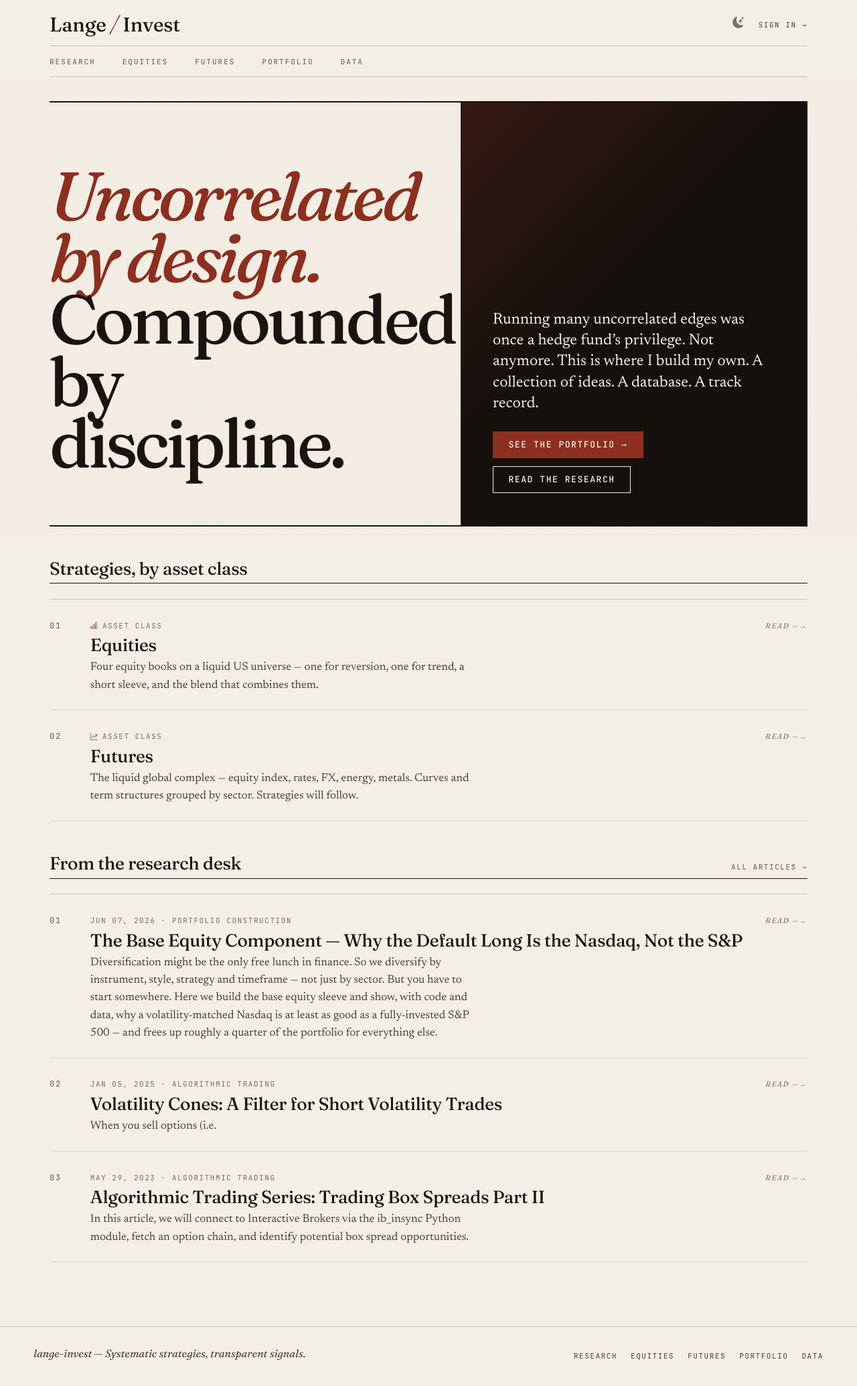
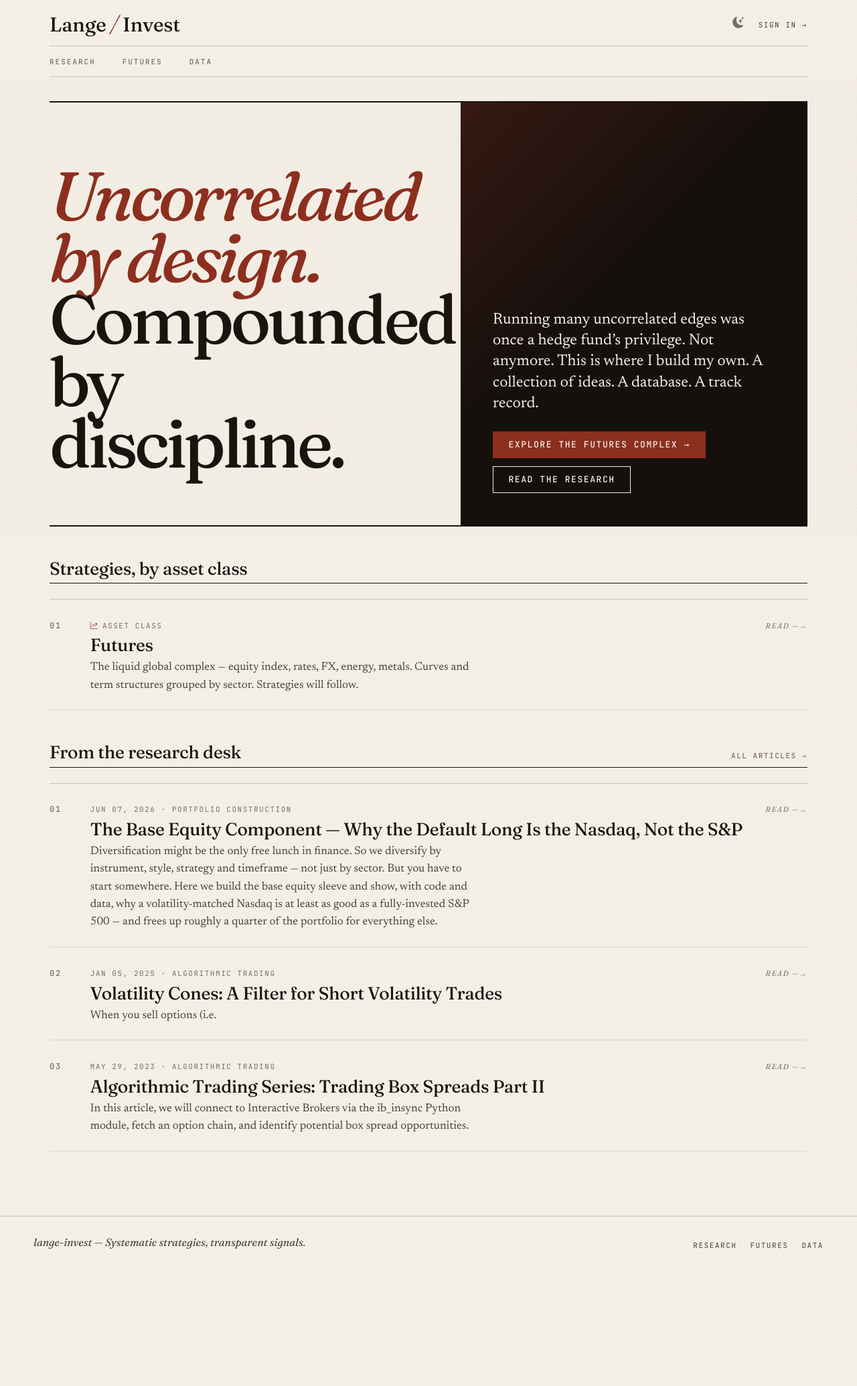
Before and after one commit to lowQuant/lange-invest, a FastAPI app: page / in a window 1280 px wide. Shown: the whole page at 67% size. After the commit the page ends 1864 px from the top, so only its background shows below. Run offline with FastAPI, Linux system fonts and the light colour scheme.

Commit message:
Hide Equities and Portfolio from non-admin viewers
Both surfaces are still placeholders, so they shouldn't be visible to
visitors on the public deploy. Gated by user.is_admin:

- Topbar + footer nav drop the Equities and Portfolio links for everyone
  but admins; non-admins see Research / Futures / Data.
- Home page filters the Equities entry out of the "Strategies, by asset
  class" grid for non-admins.
- The hero CTA switches from "See the portfolio" to "Explore the futures
  complex" for non-admins (admins keep the portfolio CTA).
- sitemap.xml no longer lists /equities, /portfolio, or their variants —
  only / , /articles , /futures and the article slugs are indexed.

Routes themselves are unchanged, so the admin can still navigate
directly; nothing was deleted.

Co-Authored-By: Claude Opus 4.7 (1M context) <noreply@anthropic.com>

```diff
--- a/app/routes/public.py
+++ b/app/routes/public.py
@@ -86,8 +86,13 @@ async def robots():
 async def sitemap(request: Request):
     cfg = get_config()
     base = f"https://{cfg.domain}"
-    urls = ["/", "/articles", "/portfolio"]
+    # Only index the surfaces that are actually populated. Equities and
+    # Portfolio are admin-only / not-yet-public.
+    public_slugs = {"futures"}
+    urls = ["/", "/articles"]
     for ac in cfg.asset_classes:
+        if ac.slug not in public_slugs:
+            continue
         urls.append(f"/{ac.slug}")
         urls.extend(f"/{ac.slug}/{v.slug}" for v in ac.variants)
     urls.extend(f"/articles/{a.slug}" for a in articles_mod.list_articles())
--- a/app/templates/home.html
+++ b/app/templates/home.html
@@ -12,7 +12,11 @@
             This is where I build my own. A collection of ideas. A database. A track record.
         </p>
         <div class="hero-actions">
+            {% if user and user.is_admin %}
             <a href="/portfolio" class="btn btn-primary btn-lg">See the portfolio &rarr;</a>
+            {% else %}
+            <a href="/futures" class="btn btn-primary btn-lg">Explore the futures complex &rarr;</a>
+            {% endif %}
             <a href="/articles" class="btn btn-outline-secondary btn-lg">Read the research</a>
         </div>
     </div>
@@ -23,7 +27,9 @@
         <h2>Strategies, by asset class</h2>
     </div>
     <div class="entries">
-        {% for ac in asset_classes %}
+        {# Skip equities for non-admins until it has real content. #}
+        {% set _visible = asset_classes if (user and user.is_admin) else asset_classes | rejectattr('slug', 'equalto', 'equities') | list %}
+        {% for ac in _visible %}
         <a class="entry" href="/{{ ac.slug }}">
             <span class="entry-num">{{ '%02d' | format(loop.index) }}</span>
             <div class="entry-body">
--- a/app/templates/partials/footer.html
+++ b/app/templates/partials/footer.html
@@ -6,9 +6,9 @@
         </div>
         <div class="colophon-nav">
             <a href="/articles">Research</a>
-            <a href="/equities">Equities</a>
+            {% if user and user.is_admin %}<a href="/equities">Equities</a>{% endif %}
             <a href="/futures">Futures</a>
-            <a href="/portfolio">Portfolio</a>
+            {% if user and user.is_admin %}<a href="/portfolio">Portfolio</a>{% endif %}
             <a href="/arcticdb">Data</a>
         </div>
     </div>
--- a/app/templates/partials/topbar.html
+++ b/app/templates/partials/topbar.html
@@ -38,11 +38,18 @@
             </div>
         </div>
 
+        {# Equities and Portfolio are not yet populated; surface them only to
+           admins until they have real content. #}
+        {% set _is_admin = user and user.is_admin %}
         <nav class="masthead-nav" aria-label="Sections">
             <a class="masthead-nav-link {% if _nav == 'articles' %}active{% endif %}"  href="/articles">Research</a>
+            {% if _is_admin %}
             <a class="masthead-nav-link {% if _nav == 'equities' %}active{% endif %}"  href="/equities">Equities</a>
+            {% endif %}
             <a class="masthead-nav-link {% if _nav == 'futures' %}active{% endif %}"   href="/futures">Futures</a>
+            {% if _is_admin %}
             <a class="masthead-nav-link {% if _nav == 'portfolio' %}active{% endif %}" href="/portfolio">Portfolio</a>
+            {% endif %}
             <a class="masthead-nav-link {% if _nav == 'arcticdb' %}active{% endif %}"  href="/arcticdb">Data</a>
         </nav>
     </div>
```
